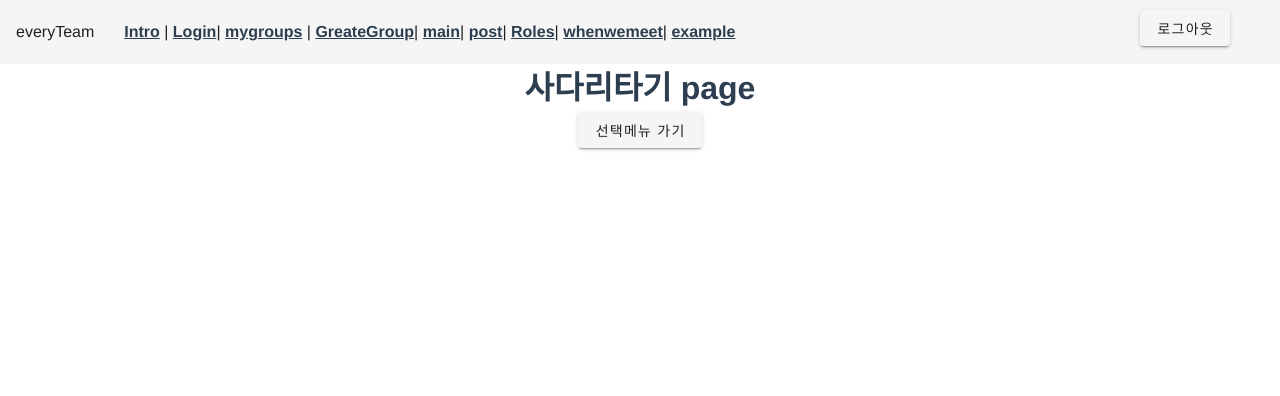
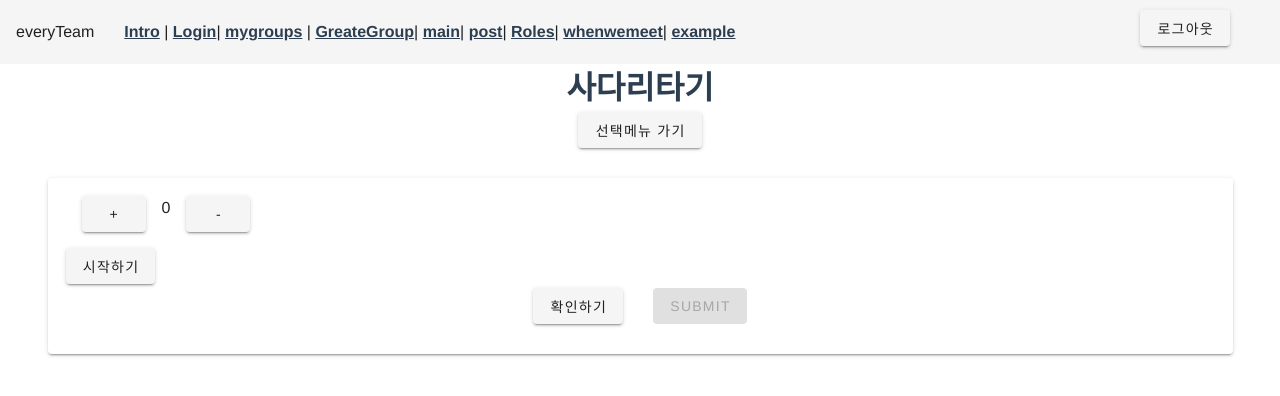
Before and after one commit to OpenSourceHotSource22/Frontend, a Vue app in the folder everyteam/: page /ghostLeg in a window 1280 px wide. Shown: the top 396 px of the page. Built offline with nearby package versions, Linux system fonts and the light colour scheme.

Commit message:
feat 룰렛,사다리타기완성

```diff
--- a/everyteam/src/views/GhostLegView.vue
+++ b/everyteam/src/views/GhostLegView.vue
@@ -1,23 +1,159 @@
+
 <template>
   <v-app>
     <v-main>
-
-
       <div class="roles">
-        <h1>사다리타기 page</h1>
+        <h1>사다리타기</h1>
         <v-btn @click="goRolsPage">선택메뉴 가기 </v-btn>
       </div>
+      <v-card class="container">
+        <v-row>
+          <v-btn :disabled="isStart" @click="plus" id="plusBtn" class="mx-4"> + </v-btn>
+          {{ count }}
+          <v-btn :disabled="isStart" @click="minus" class="mx-4"> - </v-btn>
+        </v-row>
+        <v-row>
+          <v-btn class="my-4" @click="start">시작하기</v-btn>
+        </v-row>
+        <div v-if="isStart">
+          <v-row class="my-0">
+            <div v-for="(n, idx) in count">
+              <v-text-field :id="String(n)" :key="idx" class="mx-3 my-0" label="Regular" clearable outlined
+                v-model="textField[n - 1]">
+              </v-text-field>
+            </div>
+          </v-row>
+          <v-row>
+            <canvas id="canvas" width="2000" height="400"></canvas>
+          </v-row>
+          <v-row>
+            <div v-for="(n, idx) in count">
+              <v-text-field :id="String(-n)" :key="idx" class="mx-3" label="Regular" clearable outlined
+                v-model="resultField[n - 1]"></v-text-field>
+            </div>
+          </v-row>
+        </div>
+        <v-btn @click="confirm" class="check">확인하기</v-btn>
+        <v-btn color="success" @click="submit" v-bind:disabled="isStart2">Submit</v-btn>
+      </v-card>
     </v-main>
   </v-app>
 </template>
 
 <script>
+import { BASE_URL } from "@/api";
+import axios from "axios";
+import { mapState } from "vuex";
+export default {
+  data() {
+    return {
+      datas: [
 
-export default {
+      ],
+      position: [
+
+      ],
+      textField: [
+      ],
+      resultField: [
+
+      ],
+      saved: [
+      ],
+      count: 0,
+      isStart: false,
+      myText: '',
+      isStart2: true,
+    };
+  },
+  computed: {},
   methods: {
+    async submit() {
+      axios
+        .post(
+          `${BASE_URL}/role/create`,
+          {
+            teamCode: localStorage.getItem("teamCode"),
+            title: "role test",
+            role: this.saved,
+          },
+          {
+            headers: {
+              "X-AUTH-TOKEN": localStorage.getItem("token"),
+            },
+          }
+        )
+        .then(function (res) {
+          console.log("post 완료", res.data);
+        })
+        .catch(function (err) {
+          console.log(err);
+        });
+      this.$router.push({
+        path: "/main",
+      });
+    },
     goRolsPage() {
       this.$router.push({ path: "/roles" });
     },
+    plus() {
+      this.count++;
+    },
+    minus() {
+      this.count--;
+    },
+    start() {
+      if (this.count <= 1) {
+        alert("2이상으로 적으세요!");
+      } else {
+        this.isStart = true;
+      }
+    },
+    shuffle(array) {
+      array.sort(() => Math.random() - 0.5);
+    },
+    confirm() {
+      this.isStart2 = false;
+      for (var i = 0; i < this.count; i++) {
+        this.datas[i] = i;
+      }
+
+      this.shuffle(this.datas);
+      for (var i = 0; i < this.count; i++) {
+        this.position[i] = document.getElementById(String(i + 1)).getBoundingClientRect();
+      }
+      const canvas = document.getElementById("canvas");
+      const ctx = canvas.getContext("2d");
+      ctx.beginPath();
+      ctx.strokeStyle = "black";
+      for (let i = 0; i < this.count; i++) {
+        ctx.moveTo(this.position[i].x + 90, this.position[i].y - 150);
+        ctx.lineTo(this.position[this.datas[i]].x + 90, this.position[this.datas[i]].y + 200);
+        ctx.stroke();
+      }
+      for (let i = 0; i < this.count; i++) {
+        this.saved[i] = { user: String([this.textField[i]]), role: String(this.resultField[i]) };
+      }
+    },
+  },
+  mounted() {
+    //페이지가 다시 불릴때 마다 불러짐
+    this.position = document.getElementById("plusBtn");
+
   },
 };
 </script>
+
+<style>
+.container {
+  padding: 30px;
+}
+
+.roles {
+  margin-bottom: 30px;
+}
+
+.check {
+  margin-right: 30px;
+}
+</style>
--- a/everyteam/src/views/RouletteView.vue
+++ b/everyteam/src/views/RouletteView.vue
@@ -23,7 +23,7 @@
         <v-btn class="play-btn my-5 mx-5" v-on:click="play" v-bind:disabled="buttonDisable">
           돌려돌려 돌림판~
         </v-btn>
-        <v-btn color="success" @click="">Submit</v-btn>
+        <v-btn color="success" @click="submit" v-bind:disabled="buttonDisable2">Submit</v-btn>
         <hr />
         <ul>
           <li v-for="(h, idx) in history">{{ h }}</li>
@@ -41,19 +41,13 @@ import { mapState } from "vuex";
 export default {
   data() {
     return {
-
-      items: [
-        { value: "100점" },
-        { value: "200점" },
-        { value: "-500점" },
-        { value: "0점" },
-      ],
       itemStyles: [],
       lineStyles: [],
       current: 0, //실제 가리키는 데이터
       count: 0,
       history: [],
       buttonDisable: false,
+      buttonDisable2: true,
       teamcode: "",
     };
   },
@@ -86,6 +80,33 @@ export default {
     },
   },
   methods: {
+    async submit() {
+      let vari = this.history[0];
+      console.log(vari);
+      axios
+        .post(
+          `${BASE_URL}/role/roulette`,
+          {
+            teamCode: localStorage.getItem("teamCode"),
+            title: "roulette test",
+            userId: vari,
+          },
+          {
+            headers: {
+              "X-AUTH-TOKEN": localStorage.getItem("token"),
+            },
+          }
+        )
+        .then(function (res) {
+          console.log("post 완료", res.data);
+        })
+        .catch(function (err) {
+          console.log(err);
+        });
+      this.$router.push({
+        path: "/main",
+      });
+    },
     async getTeamUserList() {
       try {
         const res = await axios.get(`${BASE_URL}/role/userList`, {
@@ -108,11 +129,12 @@ export default {
     },
     play() {
       this.buttonDisable = true;
+      this.buttonDisable2 = false;
       this.count++;
       this.current = Math.floor(Math.random() * this.teamUsers.length);
       this.history.push(this.currentItem.value);
-      if (count >= 1) {
-        this.buttonDisable = false;
+      if (this.count >= 1) {
+        this.buttonDisable = true;
         return;
       }
     },
@@ -156,7 +178,6 @@ body {
   font-size: 30px;
   margin-left: auto;
   margin-right: auto;
-  background: #ffeaa7;
 }
 
 .roulette-outer>.roulette {
```
Also changed, not shown: everyteam/src/views/PostView.vue (+2 -12 lines).
